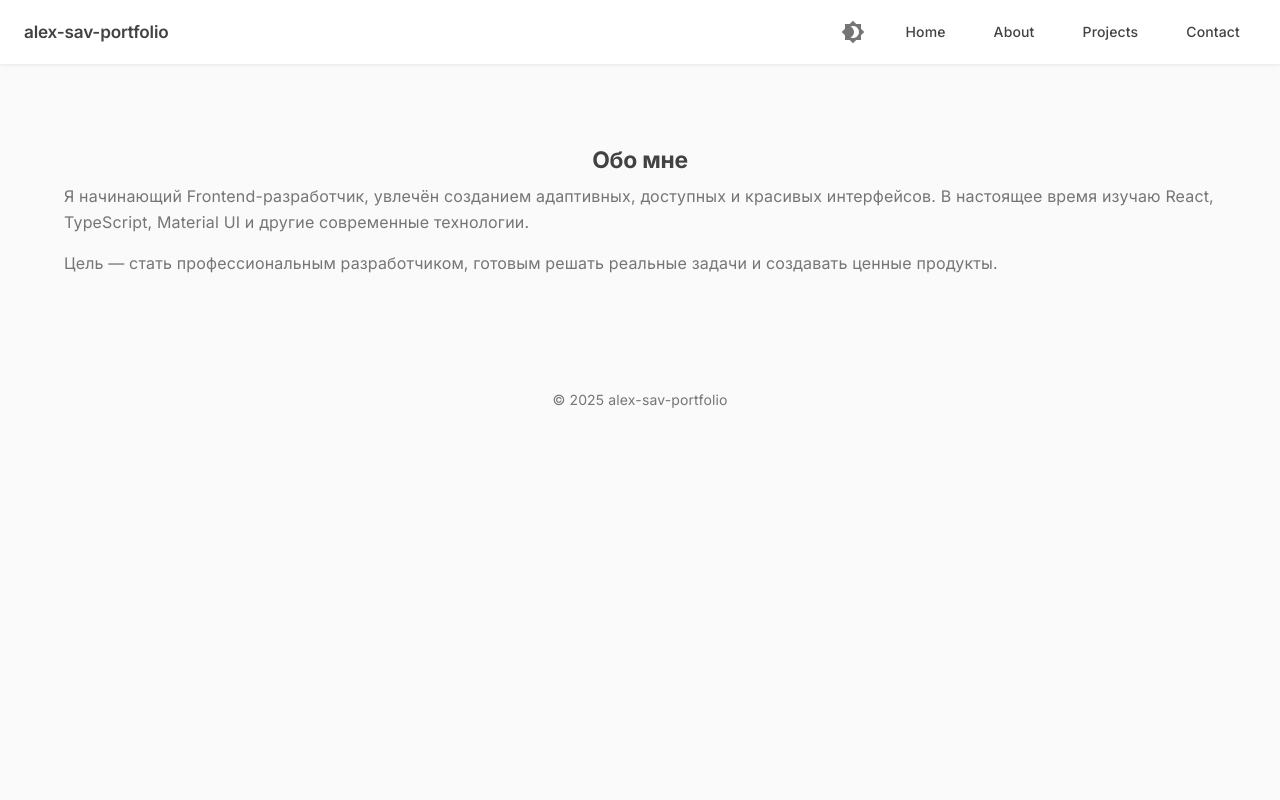
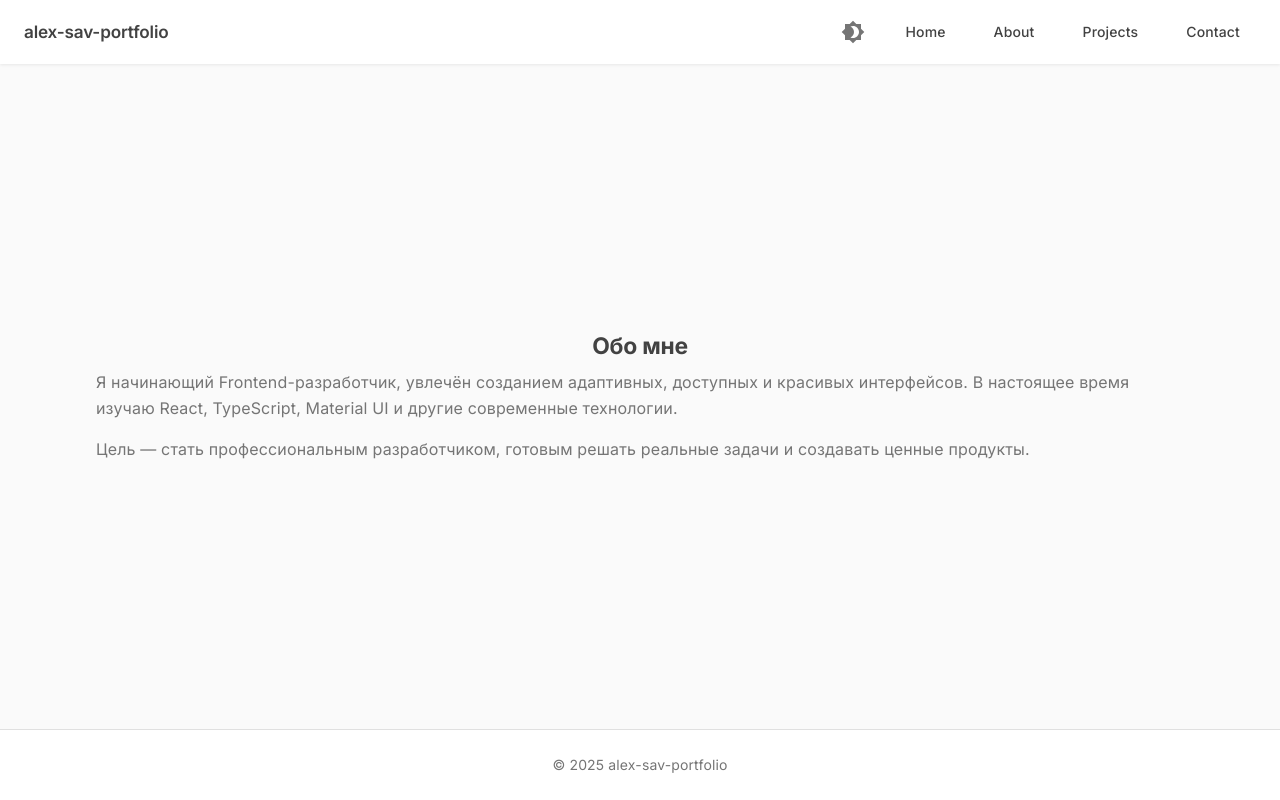
Before and after one commit to AlexSavOne/alex-sav-portfolio, a React (Vite) app: page /about in a window 1280 px wide. Built offline with nearby package versions, Linux system fonts and the light colour scheme.

Commit message:
fix: исправлено позиционирование контента и футера, улучшена адаптивность

```diff
--- a/src/components/Layout/Layout.tsx
+++ b/src/components/Layout/Layout.tsx
@@ -40,7 +40,14 @@ export default function Layout() {
     )), [isMobile, location.pathname]);
 
   return (
-    <>
+    <Box
+      sx={{
+        display: "flex",
+        flexDirection: "column",
+        minHeight: "100vh",
+        height: "100%",
+      }}
+    >
       <AppBar position="sticky">
         <Toolbar>
           <Typography variant="h6" sx={{ flexGrow: 1 }}>
@@ -59,14 +66,30 @@ export default function Layout() {
           {navLinks}
         </Toolbar>
       </AppBar>
-      <Box component="main" sx={{ mt: 2 }}>
+      <Box
+        component="main"
+        sx={{
+          flex: 1,
+          display: "flex",
+          flexDirection: "column",
+        }}
+      >
         <Outlet />
       </Box>
-      <Box component="footer" sx={{ p: 2, textAlign: "center", mt: 4 }}>
-        <Typography variant="body2" color="text.secondary">
+      <Box
+        component="footer"
+        sx={{
+          py: 3,
+          px: 2,
+          backgroundColor: "background.paper",
+          borderTop: 1,
+          borderColor: "divider",
+        }}
+      >
+        <Typography variant="body2" color="text.secondary" align="center">
           © {new Date().getFullYear()} alex-sav-portfolio
         </Typography>
       </Box>
-    </>
+    </Box>
   );
 }
--- a/src/pages/About.tsx
+++ b/src/pages/About.tsx
@@ -1,6 +1,23 @@
 // src/pages/About.tsx
+import React from "react";
+import { Box, Container } from "@mui/material";
 import AboutSection from "../features/about/AboutSection";
+import { containerStyles } from "../styles/commonStyles";
 
 export default function About() {
-  return <AboutSection />;
+  return (
+    <Box
+      sx={{
+        flex: 1,
+        display: "flex",
+        alignItems: "center",
+        justifyContent: "center",
+        py: { xs: 4, sm: 6, md: 8 },
+      }}
+    >
+      <Container sx={containerStyles}>
+        <AboutSection />
+      </Container>
+    </Box>
+  );
 }
--- a/src/pages/Contact.tsx
+++ b/src/pages/Contact.tsx
@@ -1,7 +1,24 @@
 // src/pages/Contact.tsx
 
+import React from "react";
+import { Box, Container } from "@mui/material";
 import ContactSection from "../features/contact/ContactSection";
+import { containerStyles } from "../styles/commonStyles";
 
 export default function Contact() {
-  return <ContactSection />;
+  return (
+    <Box
+      sx={{
+        flex: 1,
+        display: "flex",
+        alignItems: "center",
+        justifyContent: "center",
+        py: { xs: 4, sm: 6, md: 8 },
+      }}
+    >
+      <Container sx={containerStyles}>
+        <ContactSection />
+      </Container>
+    </Box>
+  );
 }
--- a/src/pages/Home.tsx
+++ b/src/pages/Home.tsx
@@ -1,13 +1,28 @@
 // src/pages/Home.tsx
+import React from "react";
+import { Box, Container } from "@mui/material";
 import HeroSection from "../features/hero/HeroSection";
+import { containerStyles } from "../styles/commonStyles";
 
 export default function Home() {
   return (
+    <Box
+      sx={{
+        flex: 1,
+        display: "flex",
+        alignItems: "center",
+        justifyContent: "center",
+        py: { xs: 4, sm: 6, md: 8 },
+      }}
+    >
+      <Container sx={containerStyles}>
         <HeroSection
           title="Привет, я Александр 👋"
           subtitle="Frontend-разработчик. Создаю красивые и функциональные веб-интерфейсы."
           buttonText="Посмотреть проекты"
           buttonLink="/projects"
         />
+      </Container>
+    </Box>
   );
 }
--- a/src/pages/Projects.tsx
+++ b/src/pages/Projects.tsx
@@ -1,7 +1,24 @@
 // src/pages/Projects.tsx
 
+import React from "react";
+import { Box, Container } from "@mui/material";
 import ProjectsSection from "../features/projects/ProjectsSection";
+import { containerStyles } from "../styles/commonStyles";
 
 export default function Projects() {
-  return <ProjectsSection />;
+  return (
+    <Box
+      sx={{
+        flex: 1,
+        display: "flex",
+        flexDirection: "column",
+        py: { xs: 4, sm: 6, md: 8 },
+        pb: { xs: 12, sm: 14, md: 16 }, // Увеличиваем нижний отступ для футера
+      }}
+    >
+      <Container sx={containerStyles}>
+        <ProjectsSection />
+      </Container>
+    </Box>
+  );
 }
```
Lines whose indentation alone changed are shown as unchanged.
